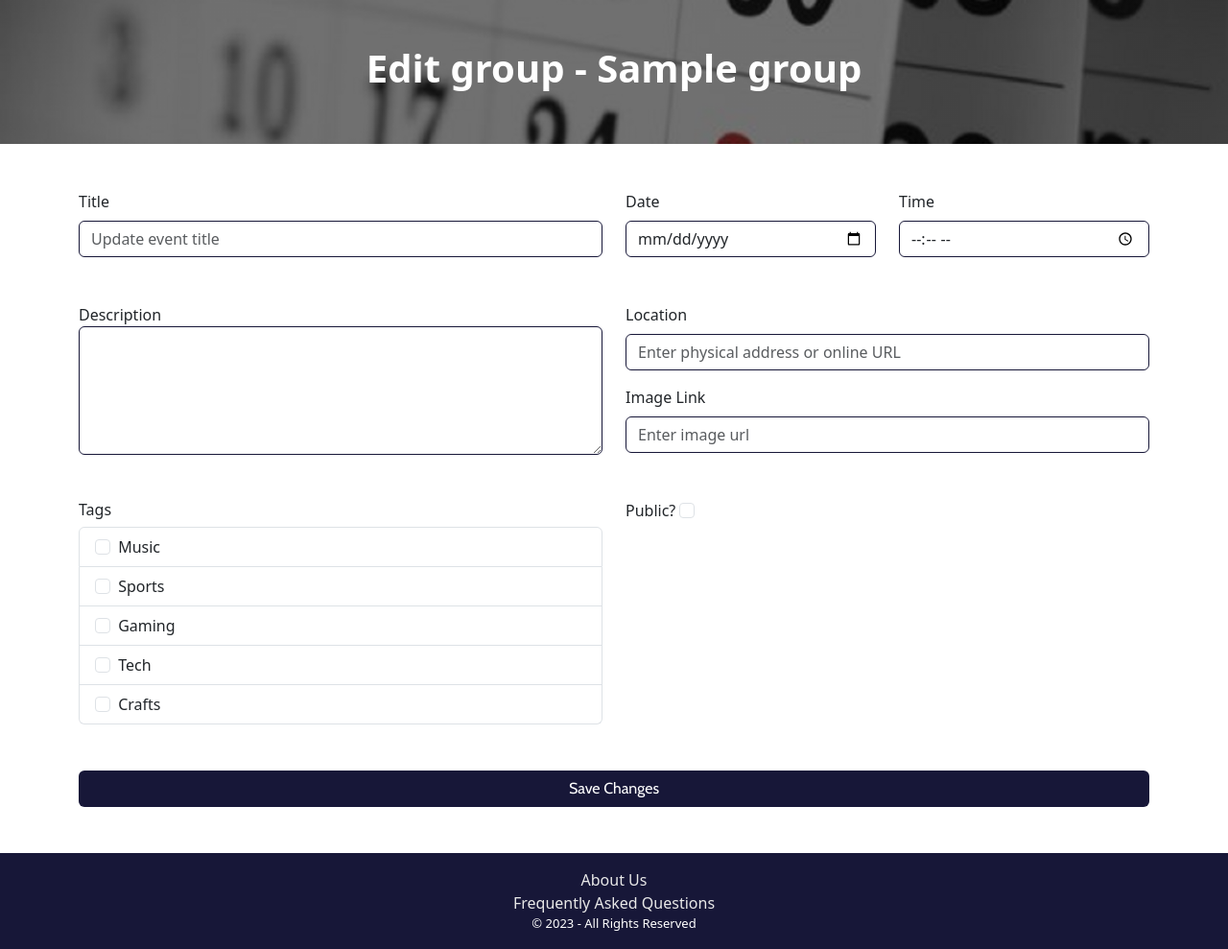
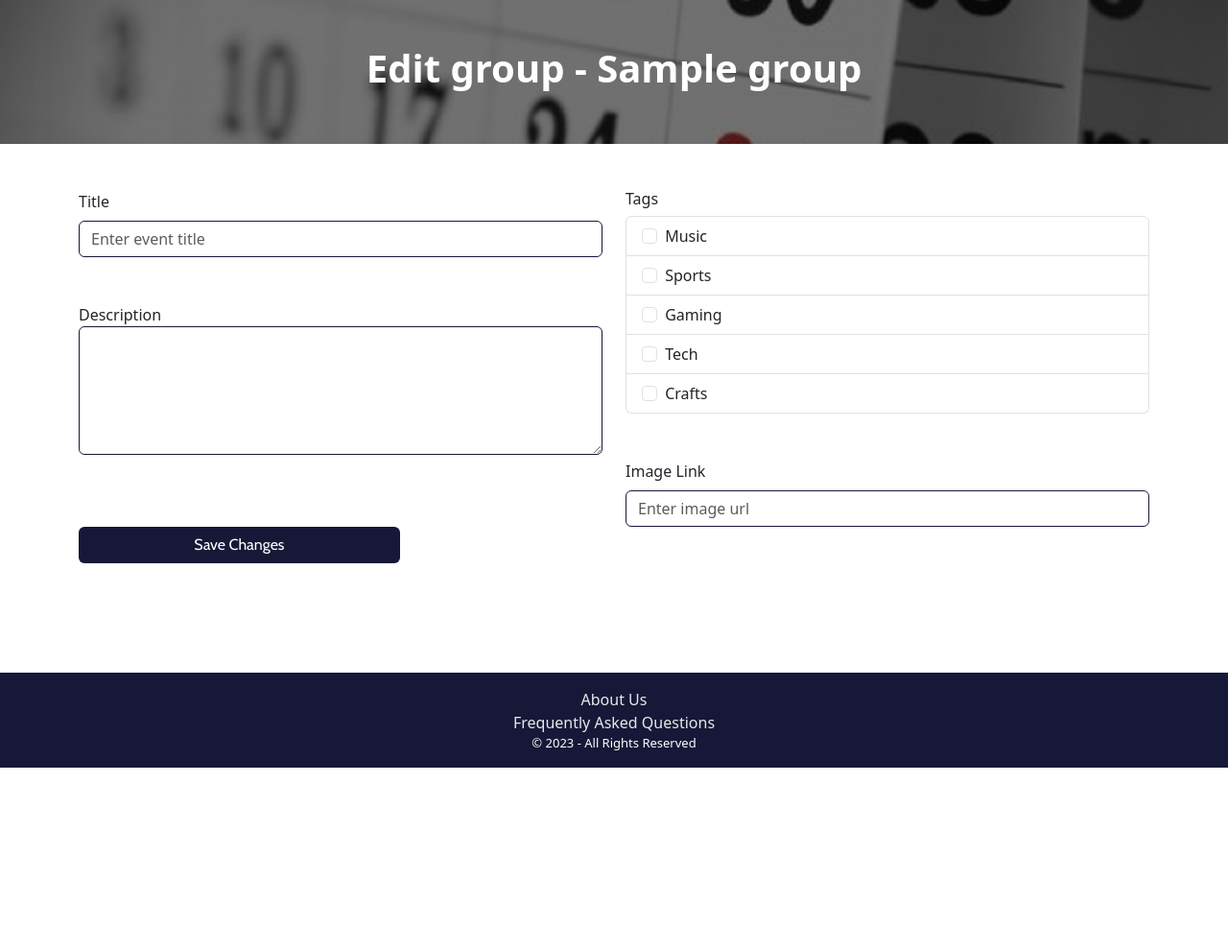
Before and after one commit to gwencampau/final-project, a Flask app: page /group/1/edit in a window 1280 px wide. Shown: the part 48-1037 px from the top of the page at 96% size. After the commit the page ends 848 px from the top, so only its background shows below. Run offline with Flask 3, Linux system fonts and the light colour scheme; the visitor is signed in with stand-in values (Sample User, id 1); tables that the repository leaves empty hold one stand-in row (values such as "Sample post"); some libraries are stand-ins or nearby versions.

Commit message:
fixed edit group

```diff
--- a/app.py
+++ b/app.py
@@ -281,10 +281,6 @@ def edit_group(group_id):
     title = request.form.get("title")
     description = request.form.get("description")
     link = request.form.get("link")
-
-    if not public:
-        public = False
-    public = True
     tags = []
     if request.form.get('music'):
         tags.append('music')
--- a/templates/edit_group.html
+++ b/templates/edit_group.html
@@ -11,18 +11,23 @@
 </div>
 
 <div class="container mt-5">
-    <form action="/group/{{id}}" method="post">
+    <form action="/group/{{group_id}}" method="post">
       <div class="row">
         <div class="col">
           <div class="mb-5">
             <label for="title" class="form-label">Title</label>
-            <input class="form-control border-create" name="title" id="title" placeholder="Update event title" required>
+            <input class="form-control border-create" name="title" id="title" placeholder="Enter event title" required>
           </div>
         <div class="mb-5">
             <label for="description">Description</label>
             <textarea class="form-control border-create" name="description" id="description" rows="5" required></textarea>
           </div>
          <!--Tags-->
+
+
+        </div>
+        <div class="col">
+
             <h6>Tags</h6>
             <div class="list-group mb-5">
              <label class="list-group-item">
@@ -47,39 +52,14 @@
              </label>
            </div>
 
-        </div>
-        <div class="col">
-
-          <div class="row">
-            <div class="col">
-              <div class="mb-5">
-                <label for="date" class="form-label">Date</label>
-                <input type="date" class="form-control border-create" name='date' id="date" required>
-              </div>
-            </div>
-            <div class="col">
-              <div class="mb-5">
-                <label for="time" class="form-label">Time</label>
-                <input type="time" class="form-control border-create" name='time' id="time" required>
-              </div>
-            </div>
+            <label for="image" class="form-label">Image Link</label>
+            <input type="text" maxlength="500" class="form-control border-create" name="link" id="link" placeholder="Enter image url">
           </div>
 
-          <div class="mb-3">
-            <label for="location" class="form-label">Location</label>
-            <input class="form-control border-create" name="location" id="location" placeholder="Enter physical address or online URL" required>
         </div>
-          <div class="mb-5">
-            <label for="image" class="form-label">Image Link</label>
-            <input type="text" class="form-control border-create" name="link" id="link" placeholder="Enter image url">
+        <button type="submit"  class="btn btn-create mb-5 text-center mx-auto"  style="width: 30%">Save Changes</button>
       </div>
-          <div class="mb-5">
-            <label class='form-check-label' for="public">Public?</label>
-            <input class='form-check-input' type="checkbox" name="public" id="public">
-          </div>
-        </div>
-      </div>
-      <button type="submit" class="btn btn-create mb-5"  style="width: 100%">Save Changes</button>
+
     </form>
 </div>
 {% endblock %}
```
Lines whose indentation alone changed are shown as unchanged.
